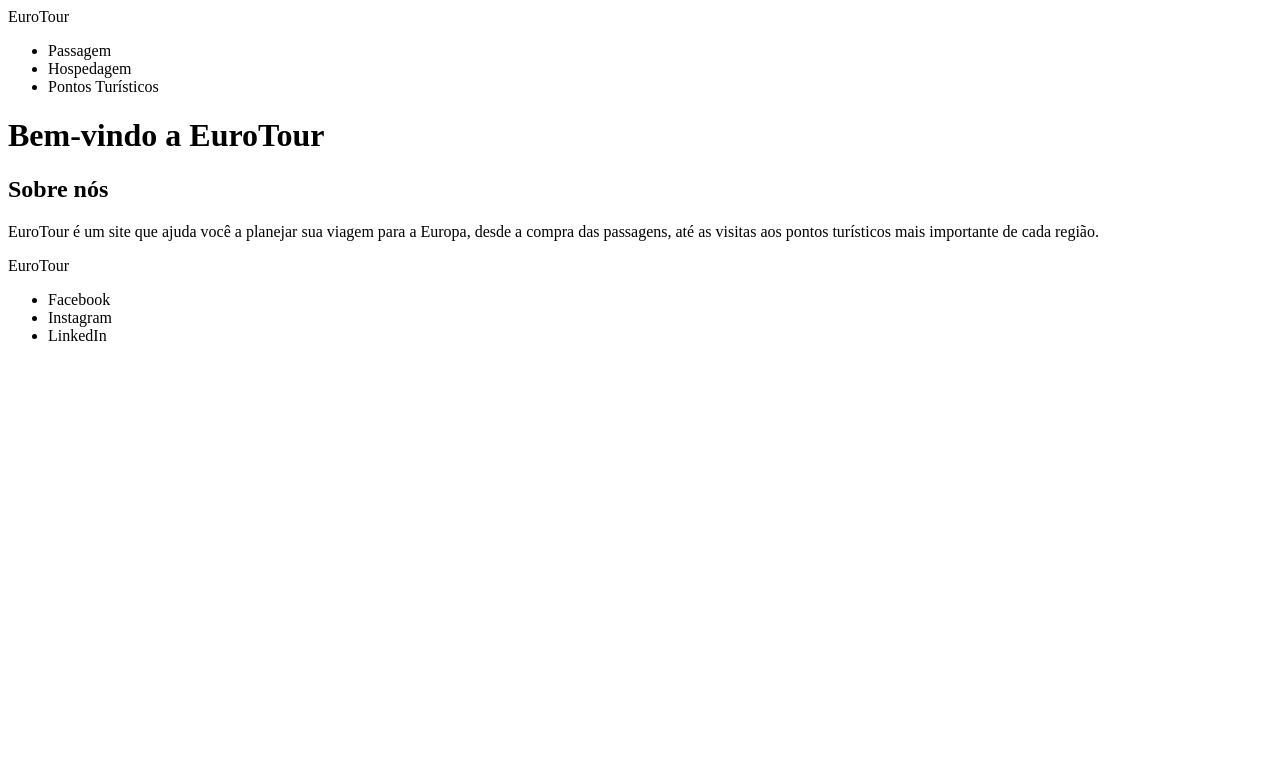
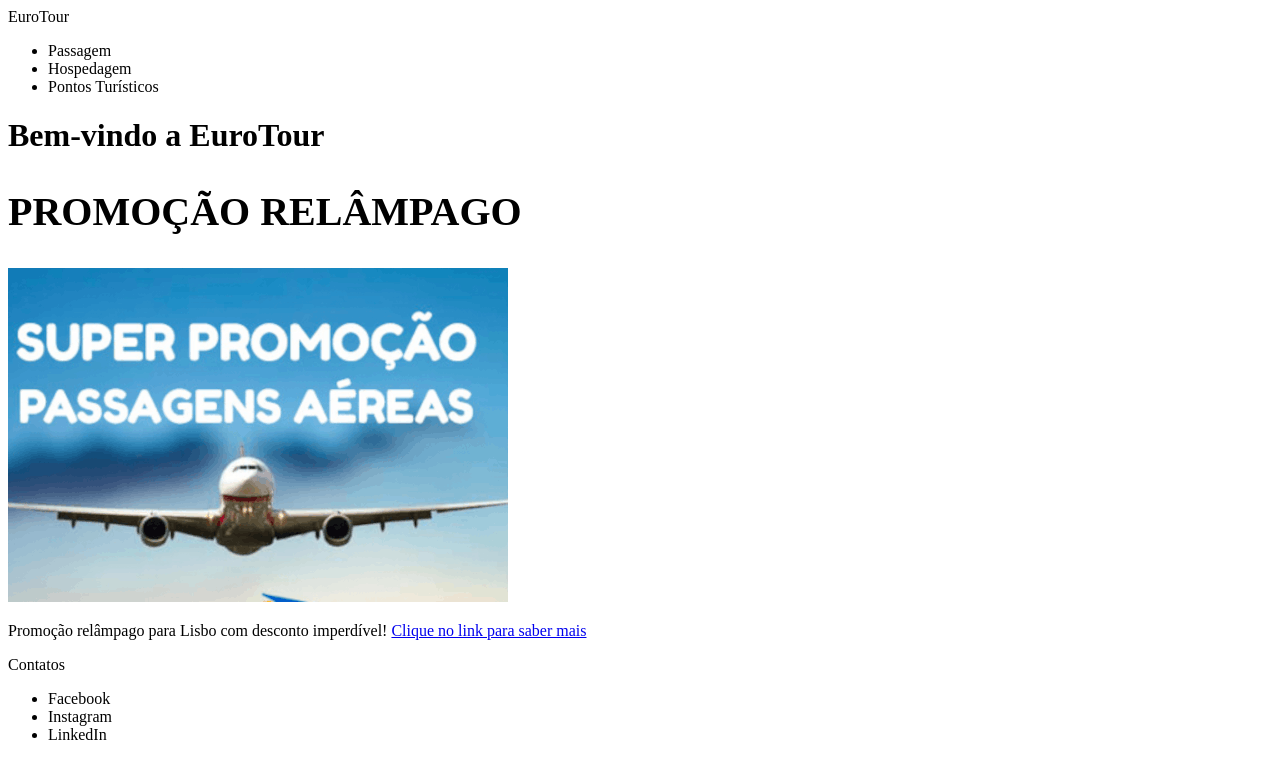
Before and after one commit to RodrigoAnt93/ProzTech_HTML_CSS_JS_AWS, a plain HTML site: page PRIMEIRO_HTML/index.html in a window 1280 px wide. Drawn offline with Linux system fonts and the light colour scheme.

Commit message:
Update index.html

```diff
--- a/PRIMEIRO_HTML/index.html
+++ b/PRIMEIRO_HTML/index.html
@@ -4,6 +4,11 @@
     <meta charset="UTF-8">
     <meta name="viewport" content="width=device-width, initial-scale=1.0">
     <title>Document</title>
+    <style>
+        h2{
+            font-size: 40px;
+        }
+    </style>
 </head>
 <body>
     <header>
@@ -17,10 +22,13 @@
         </nav>
     </header>
     <h1>Bem-vindo a EuroTour</h1>
-    <h2>Sobre nós</h2>
-    <p>EuroTour é um site que ajuda você a planejar sua viagem para a Europa, desde a compra das passagens, até as visitas aos pontos turísticos mais importante de cada região.</p>
+    <h2>PROMOÇÃO RELÂMPAGO</h2>
+    <img src="imagem/promo.png" alt="img promo">
+    <p>Promoção relâmpago para Lisbo com desconto imperdível! <a href="#" target="_blank" rel="external">Clique no link para saber mais</a></p>
+
+
     <section>
-        <span>EuroTour</span>
+        <span>Contatos</span>
         <footer>
             <ul>
                 <li>Facebook</li>
```
